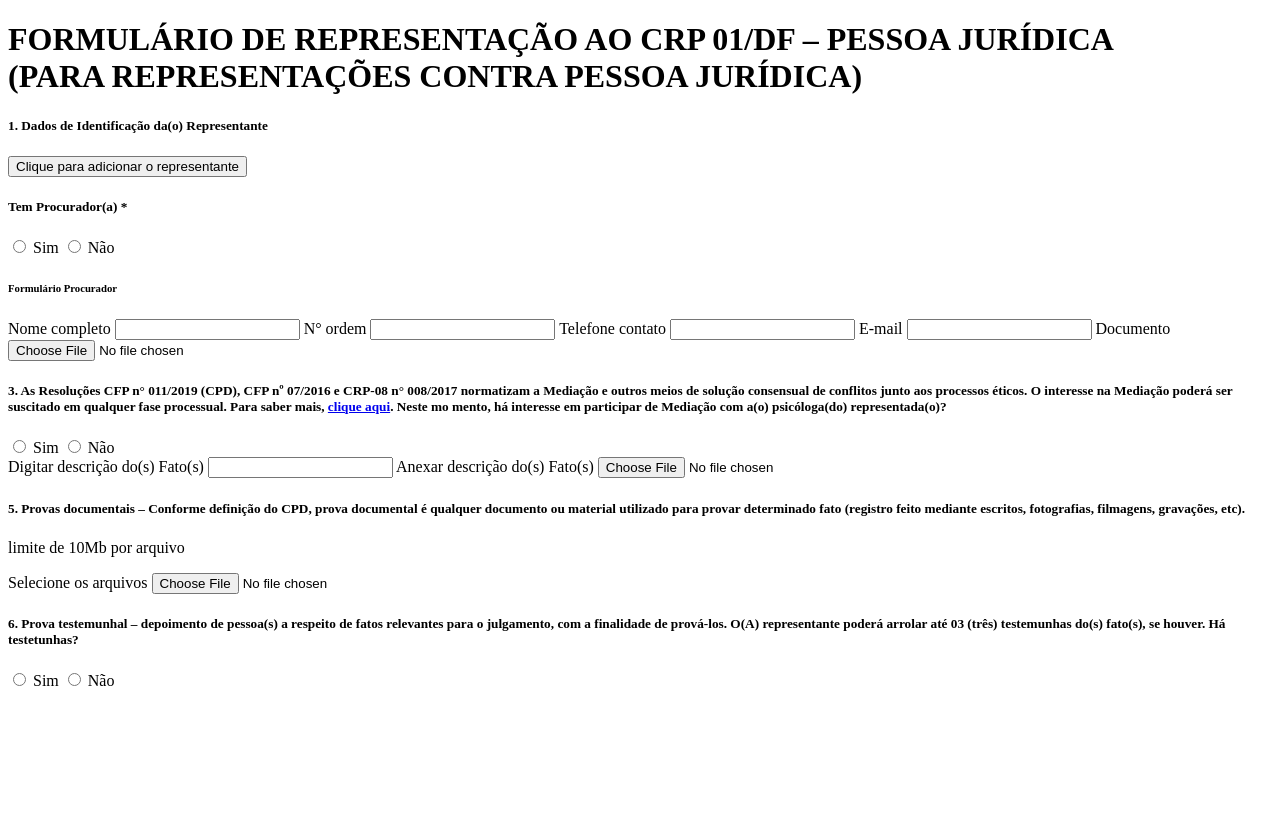
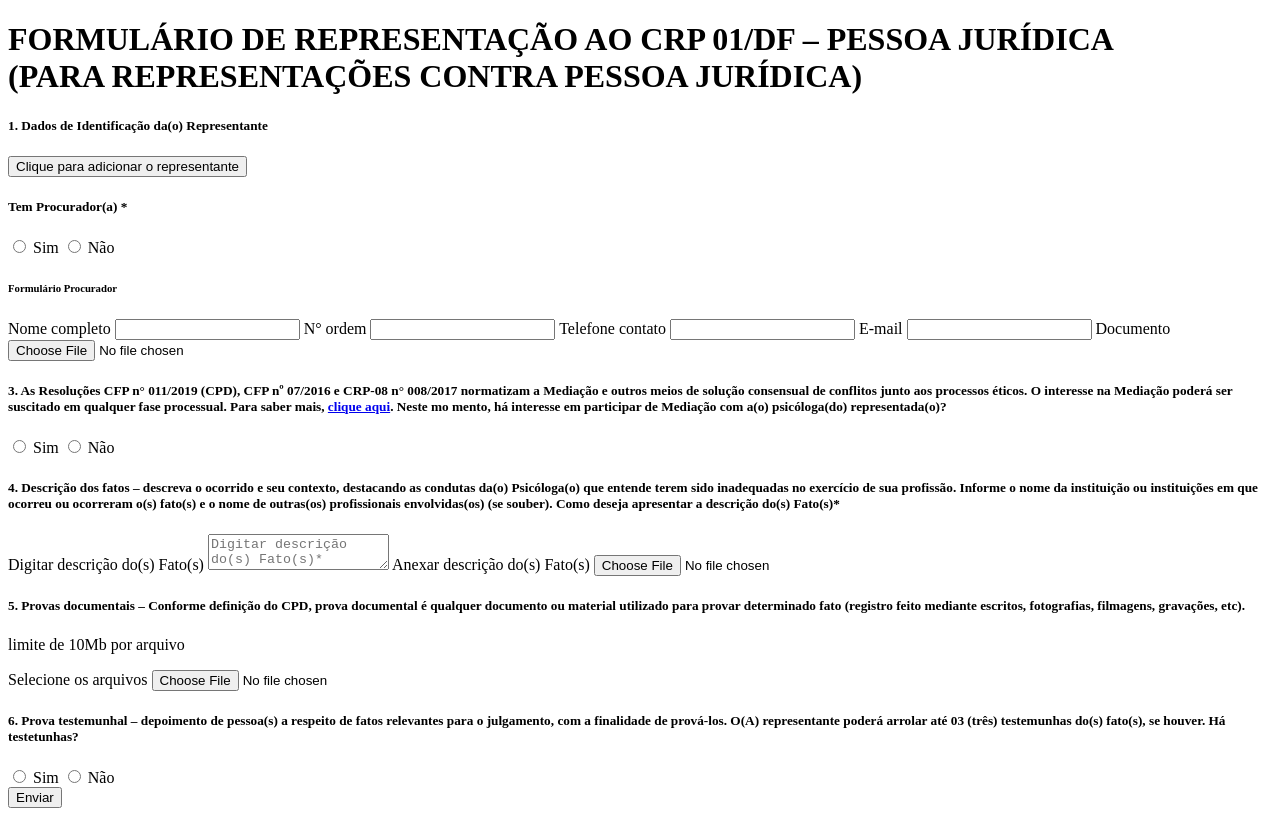
Before and after one commit to herculesnatan/Formulario-CRP, a plain HTML site: page index.html in a window 1280 px wide. Drawn offline with Linux system fonts and the light colour scheme.

Commit message:
Parte do HTML quase pronto

```diff
--- a/index.html
+++ b/index.html
@@ -45,10 +45,12 @@
             <input type="text" id="dados__representante__telefone">
             <!--Email-->
             <label for="dados__representante__email">Email</label>
-            <input type="text" id="dados__representante__email">
+            <input type="email" id="dados__representante__email">
             <!--Adicionar documento-->
             <label for="dados__representante__documento">Documento</label>
             <input type="file" id="dados__representante__documento">
+            <!--Botão de adicionar representante-->
+            <button type="submit">Adicionar representante</button>
         </form>
     </div>
 
@@ -98,8 +100,12 @@ Neste mo    mento, há interesse em participar de Mediação com a(o) psicóloga
     </div>
 
     <div class="descricao__fatos">
+        <h5>
+            4. Descrição dos fatos – descreva o ocorrido e seu contexto, destacando as condutas da(o) Psicóloga(o) que entende terem sido inadequadas no exercício de sua profissão. Informe o nome da instituição ou instituições em que ocorreu ou ocorreram o(s) fato(s) e o nome de outras(os) profissionais envolvidas(os) (se souber).
+Como deseja apresentar a descrição do(s) Fato(s)*
+        </h5>
         <label for="documento__texto">Digitar descrição do(s) Fato(s)</label>
-        <input type="text" id="documento__texto">
+        <textarea placeholder="Digitar descrição do(s) Fato(s)*"></textarea>
         <label for="documento__anexo">Anexar descrição do(s) Fato(s)</label>
         <input type="file" required accept="image/*, application/pdf" id="documento__anexo">
     </div>
@@ -129,6 +135,10 @@ Neste mo    mento, há interesse em participar de Mediação com a(o) psicóloga
             </label>
         </form>
     </div>
+
+    <!--Botão para enviar formulário para o email da COE-->
+    <button type="submit">Enviar</button>
+
     <script src="app.js" defer></script>
 </body>
 </html>
```
